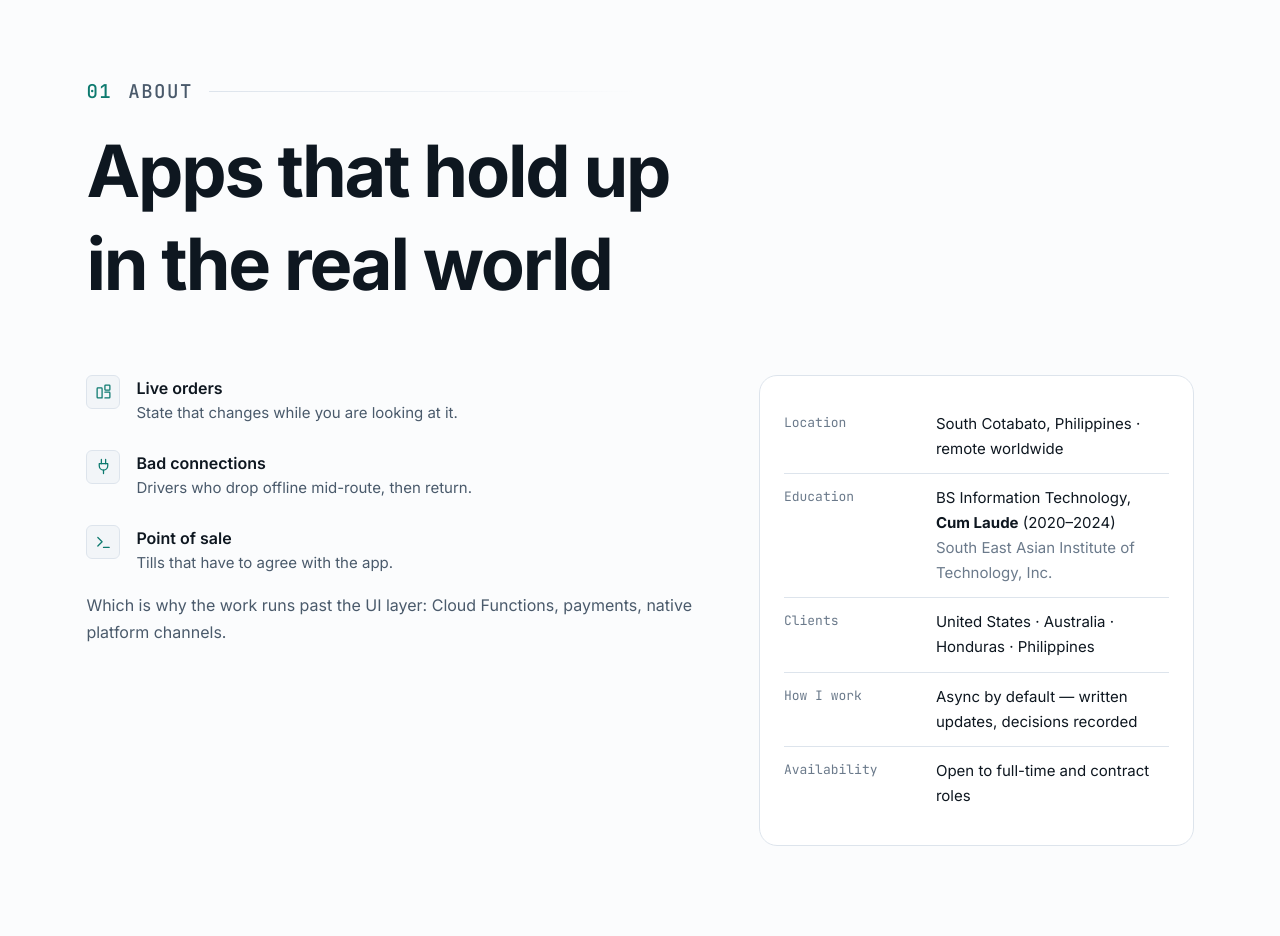
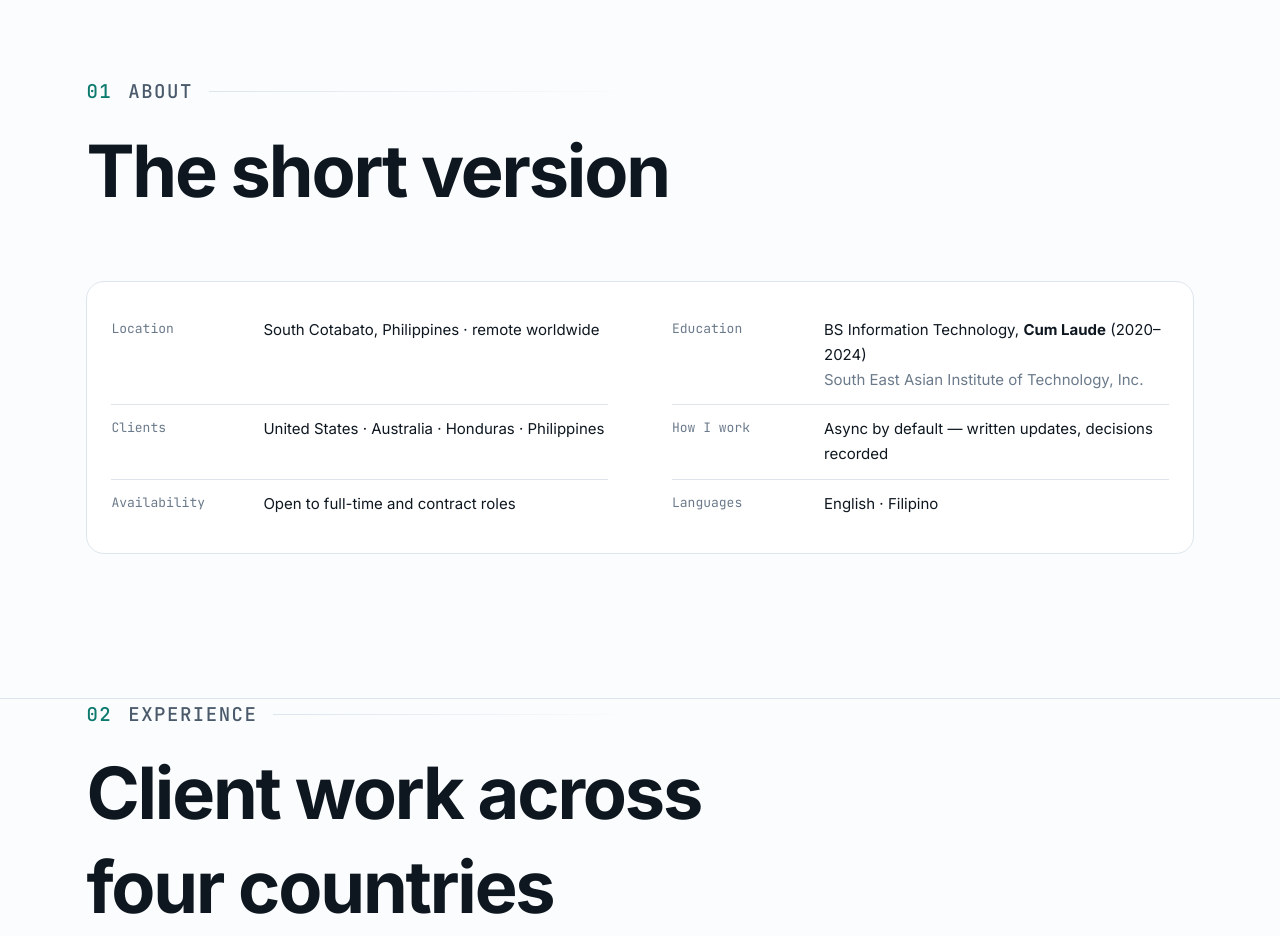
Before and after one commit to Marrkkyyyyy/Mark-Stephen-Molina-Portfolio, a plain HTML site: page index.html in a window 1280 px wide. Shown: the part 1100-2036 px from the top of the page. Drawn offline with Linux system fonts and the light colour scheme.

Commit message:
About becomes a facts panel — no prose
The icon rows explained the same work that Experience and Selected Work
already cover in depth, one screen further down. Explaining it a third
time in miniature was the thing that made the section feel neither
uniform nor necessary, so the whole left column is gone.

What is left is what About can say that no other section does: where he
is, what he studied, who he has worked for, how he works, whether he is
available, what he speaks. Six facts, two columns, no paragraph. The
heading is "The short version" — the section now describes itself.

Six rather than five so the two columns end level; Languages is the new
one, and it matters to anyone hiring across timezones. Below 700px it
stacks to one column and the base :last-child rule handles the divider.

About went from 121 words to 57. Removed .traits, .trait__icon and the
.about__body rules with it.

Co-Authored-By: Claude Opus 5 (1M context) <noreply@anthropic.com>
Claude-Session: https://claude.ai/code/session_018c5y1xfzH2PhXBQtNGFDzz

```diff
--- a/css/sections.css
+++ b/css/sections.css
@@ -217,44 +217,6 @@
 /* --- about ------------------------------------------------------------- */
 
 .about__grid { display: grid; gap: var(--sp-7); align-items: start; }
-.about__body { display: grid; gap: var(--sp-4); }
-.about__body p { color: var(--text-muted); max-width: var(--prose); }
-.about__body strong { color: var(--text); font-weight: 600; }
-
-/* Three lines instead of three sentences. The section used to open with a
-   paragraph naming all of this in prose, which is the kind of block a reader
-   skips — the icon and the bold label give it somewhere to land first. */
-.traits {
-  list-style: none;
-  margin: 0;
-  padding: 0;
-  display: grid;
-  gap: var(--sp-5);
-}
-.traits li {
-  display: grid;
-  grid-template-columns: 34px minmax(0, 1fr);
-  column-gap: var(--sp-4);
-  align-items: baseline;
-}
-/* Same badge as .mini__icon; kept under its own name rather than reaching into
-   another component's namespace. */
-.trait__icon {
-  display: grid; place-items: center;
-  width: 34px; height: 34px;
-  border-radius: var(--r-sm);
-  background: var(--surface-2);
-  border: 1px solid var(--border);
-  color: var(--accent);
-  grid-row: 1 / span 2;
-  align-self: start;
-}
-.trait__icon svg { width: 17px; height: 17px; }
-.traits b { color: var(--text); font-weight: 600; }
-.traits li > span:last-child {
-  color: var(--text-muted);
-  font-size: var(--fs-sm);
-}
 
 .facts { display: grid; gap: 0; }
 .facts div {
@@ -269,8 +231,12 @@
 .facts dt { color: var(--text-subtle); font-family: var(--font-mono); font-size: var(--fs-mono); }
 .facts dd { margin: 0; color: var(--text); }
 
-@media (min-width: 900px) {
-  .about__grid { grid-template-columns: minmax(0, 1.4fr) minmax(0, 1fr); gap: var(--sp-9); }
+/* Six facts in two columns from 700px. A single full-width column would drag
+   each value across the whole page away from its own label. */
+@media (min-width: 700px) {
+  .facts { grid-template-columns: repeat(2, minmax(0, 1fr)); column-gap: var(--sp-9); }
+  /* Bottom row: items 5 and 6 of six. Their rule would be the card's own edge. */
+  .facts div:nth-last-child(-n+2) { border-bottom: 0; }
 }
 
 /* --- experience timeline ----------------------------------------------- */
--- a/index.html
+++ b/index.html
@@ -286,36 +286,11 @@
   <div class="container">
     <div class="section__head reveal">
       <p class="section__num"><b>01</b> <span>About</span></p>
-      <h2 id="about-h">Apps that hold up in the real world</h2>
+      <h2 id="about-h">The short version</h2>
     </div>
 
     <div class="about__grid">
-      <div class="about__body reveal">
-        <ul class="traits">
-          <li>
-            <span class="trait__icon"><svg aria-hidden="true"><use href="#i-blocks"/></svg></span>
-            <b>Live orders</b>
-            <span>State that changes while you are looking at it.</span>
-          </li>
-          <li>
-            <span class="trait__icon"><svg aria-hidden="true"><use href="#i-plug"/></svg></span>
-            <b>Bad connections</b>
-            <span>Drivers who drop offline mid-route, then return.</span>
-          </li>
-          <li>
-            <span class="trait__icon"><svg aria-hidden="true"><use href="#i-terminal"/></svg></span>
-            <b>Point of sale</b>
-            <span>Tills that have to agree with the app.</span>
-          </li>
-        </ul>
-
-        <p>
-          Which is why the work runs past the UI layer: Cloud Functions, payments, native
-          platform channels.
-        </p>
-      </div>
-
-      <div class="card reveal" style="--reveal-delay:80ms">
+      <div class="card reveal">
         <dl class="facts">
           <div><dt>Location</dt><dd>South Cotabato, Philippines · remote worldwide</dd></div>
           <div><dt>Education</dt><dd>BS Information Technology, <strong>Cum Laude</strong> (2020–2024)<br>
@@ -323,6 +298,7 @@
           <div><dt>Clients</dt><dd>United States · Australia · Honduras · Philippines</dd></div>
           <div><dt>How I work</dt><dd>Async by default — written updates, decisions recorded</dd></div>
           <div><dt>Availability</dt><dd>Open to full-time and contract roles</dd></div>
+          <div><dt>Languages</dt><dd>English · Filipino</dd></div>
         </dl>
       </div>
     </div>
```
